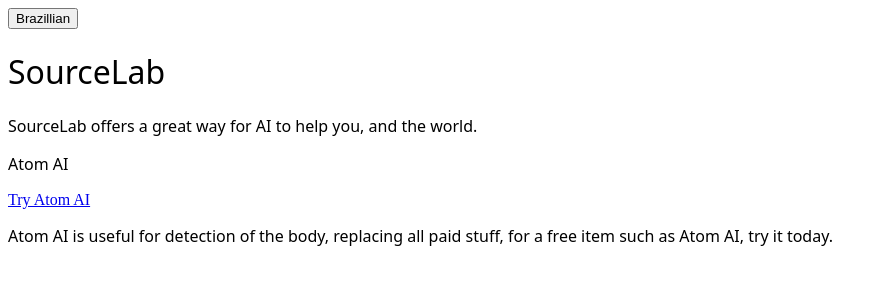
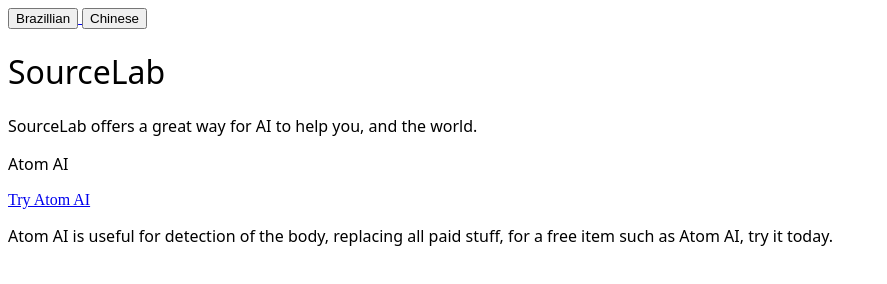
Before and after one commit to sourcelb/sourcelb.github.io, a plain HTML site: page index.html in a window 1280 px wide. Shown: the whole page, without its empty margins (0-887 px from the left). Drawn offline with Linux system fonts and the light colour scheme.

Commit message:
Update index.html

```diff
--- a/index.html
+++ b/index.html
@@ -13,6 +13,9 @@
 <a href="brazillian.html">
     <button>Brazillian</button>
 </a>
+<a href="chinese.html">
+    <button>Chinese</button>
+</a>
 <h1>SourceLab</h1>
 <p>SourceLab offers a great way for AI to help you, and the world.</p>
 <p>Atom AI</p>
```
